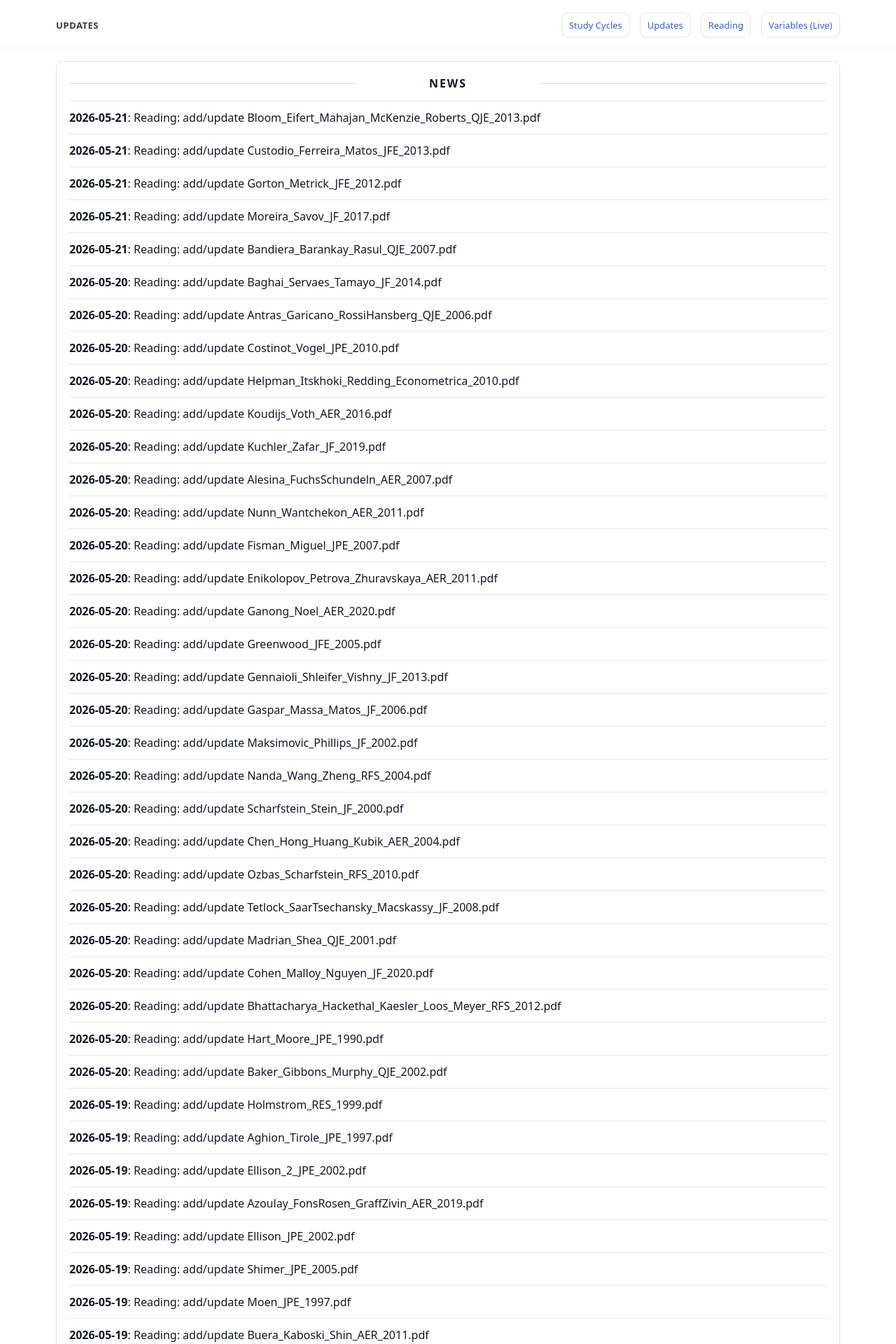
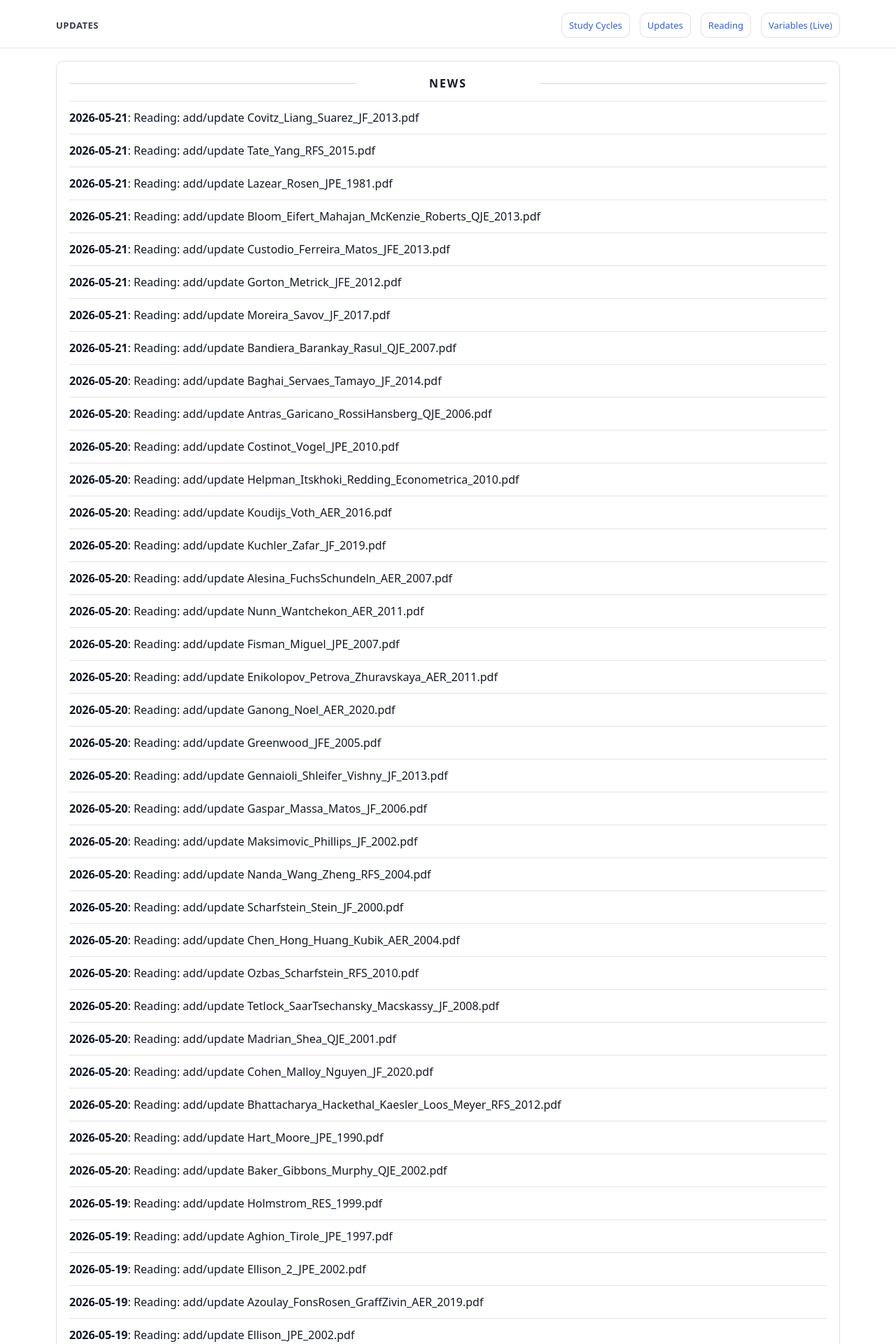
Before and after one commit to yaxinzn/study-archive, a Jekyll site: the page built from updates/index.md, in a window 1280 px wide. Shown: the top 1920 px of the page at 70% size. Built offline with Jekyll 4.4.1, drawn with Linux system fonts in a browser that asks for light colours; some of the changed text lies outside the part shown.

Commit message:
chore: update NEWS feed

```diff
--- a/_data/news.yml
+++ b/_data/news.yml
@@ -1,4 +1,13 @@
 # Auto-generated update history (sorted newest -> oldest). Do not edit manually.
+- ts: "1779314278"
+  date: "2026-05-21"
+  title: "Reading: add/update Covitz_Liang_Suarez_JF_2013.pdf"
+- ts: "1779314235"
+  date: "2026-05-21"
+  title: "Reading: add/update Tate_Yang_RFS_2015.pdf"
+- ts: "1779314192"
+  date: "2026-05-21"
+  title: "Reading: add/update Lazear_Rosen_JPE_1981.pdf"
 - ts: "1779309030"
   date: "2026-05-21"
   title: "Reading: add/update Bloom_Eifert_Mahajan_McKenzie_Roberts_QJE_2013.pdf"
```
